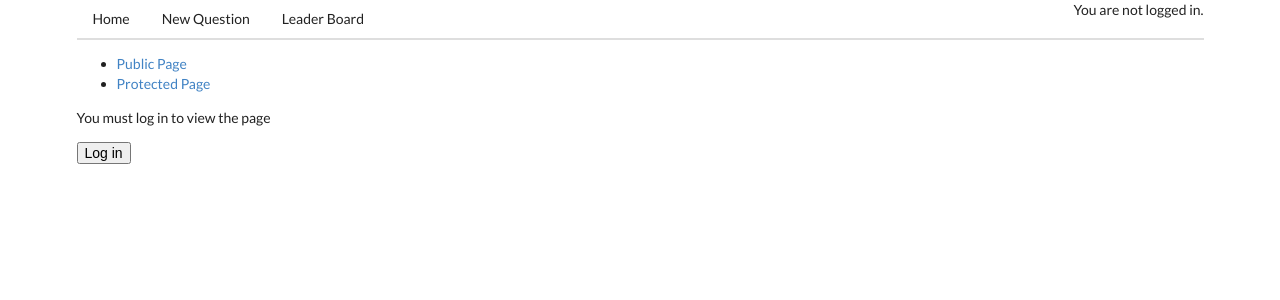
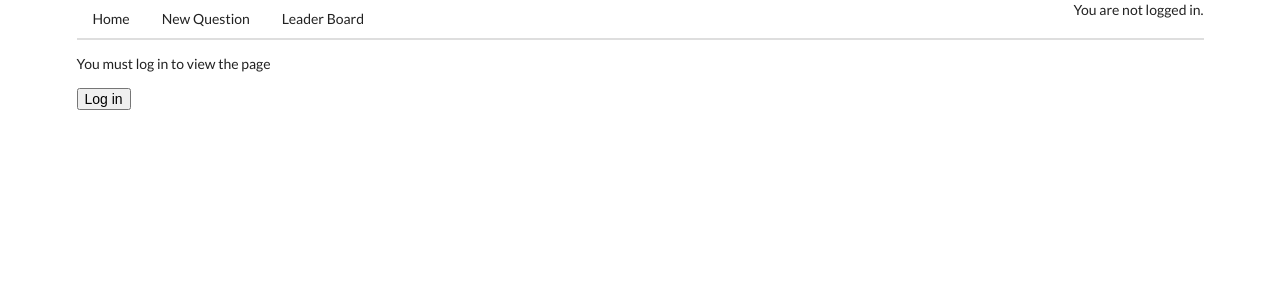
Before and after one commit to nadishsood/WouldYouRather-SPA, a React (Create React App) app: page /login in a window 1280 px wide. Shown: the top 300 px of the page. Built offline with nearby package versions, Linux system fonts and the light colour scheme.

Commit message:
Protected route for home working in sync with header

```diff
--- a/src/components/App.js
+++ b/src/components/App.js
@@ -5,14 +5,13 @@ import {
   Route,
   Link,
   Redirect,
-  withRouter
 } from "react-router-dom";
 
 import Public from './Public';
 import Protected from "./Protected";
 import Login from './Login';
-import AuthButton from './AuthButton';
 import Header from './Header';
+import Home from './Home';
 
 
 export const fakeAuth = {
@@ -48,18 +47,10 @@ export default function App() {
       <Router>
         <div>
           <Header />
-
-          <ul>
-            <li>
-              <Link to="/public">Public Page</Link>
-            </li>
-            <li>
-              <Link to="/protected">Protected Page</Link>
-            </li>
-          </ul>
-          <Route path="/public" component={Public} />
-          <Route path="/login" component={Login} />
-          <PrivateRoute path="/protected" component={Protected} />
+          <PrivateRoute exact path="/" component={Home} />
+          <Route exact path="/public" component={Public} />
+          <Route exact path="/login" component={Login} />
+          <PrivateRoute exact  path="/protected" component={Protected} />
         </div>
       </Router>
     </div>
--- /dev/null
+++ b/src/components/Home.js
@@ -0,0 +1,13 @@
+import React from "react";
+
+
+class Home extends React.Component {
+
+  render() {
+    return(
+        <div>Home Page</div>
+    )
+  }
+}
+
+export default Home;
```
